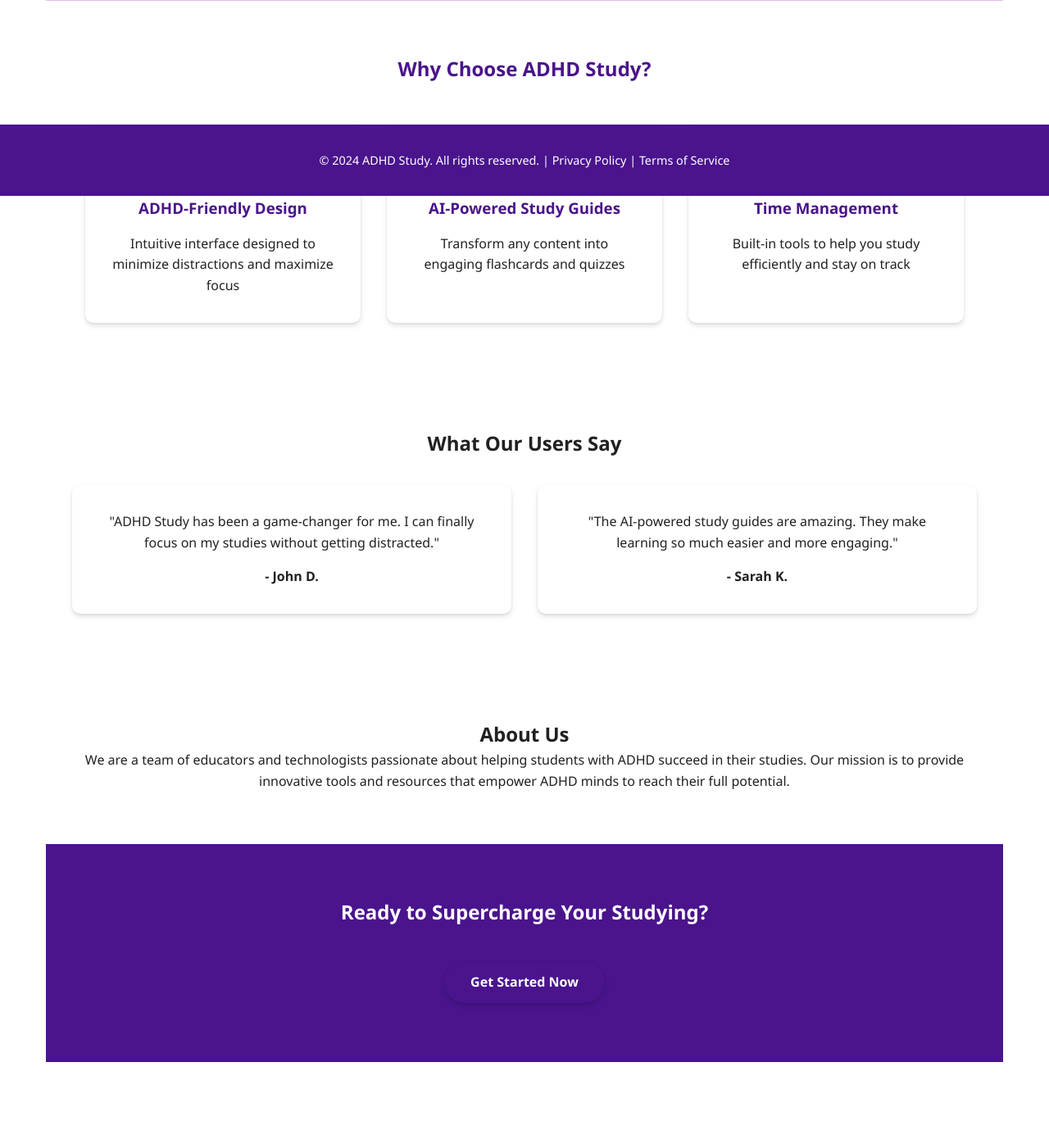
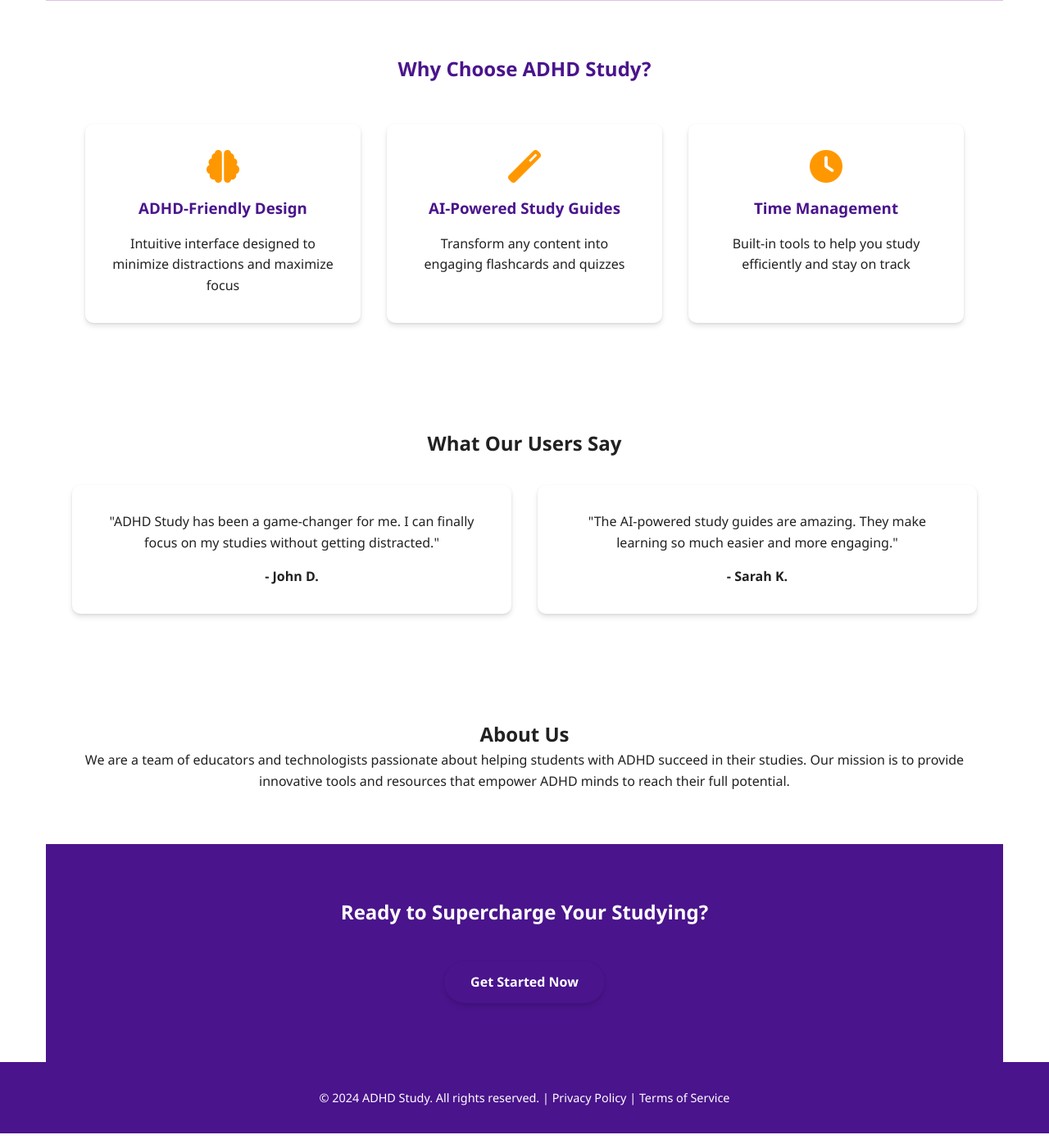
Before and after one commit to Q2OD/ADHDStudys, a Flask app: page / in a window 1280 px wide. Shown: the part 561-1957 px from the top of the page at 82% size. Run offline with Flask 3, Linux system fonts and the light colour scheme.

Commit message:
style: Adjust footer layout using flexbox for consistent bottom positioning

```diff
--- a/static/css/style.css
+++ b/static/css/style.css
@@ -185,9 +185,16 @@ footer {
     background-color: var(--primary-color);
     color: var(--background-light);
     font-size: 0.9rem;
-    position: absolute;
-    bottom: 0;
-    width: 100%;
+}
+
+body {
+    display: flex;
+    flex-direction: column;
+    min-height: 100vh;
+}
+
+main {
+    flex: 1;
 }
 
 footer a {
--- a/templates/home.html
+++ b/templates/home.html
@@ -57,5 +57,4 @@
     <a href="{{ url_for('auth.signup') }}" class="btn-primary">Get Started Now</a>
 </section>
 
-<div style="height: 100px;"></div>
 {% endblock %}
```
